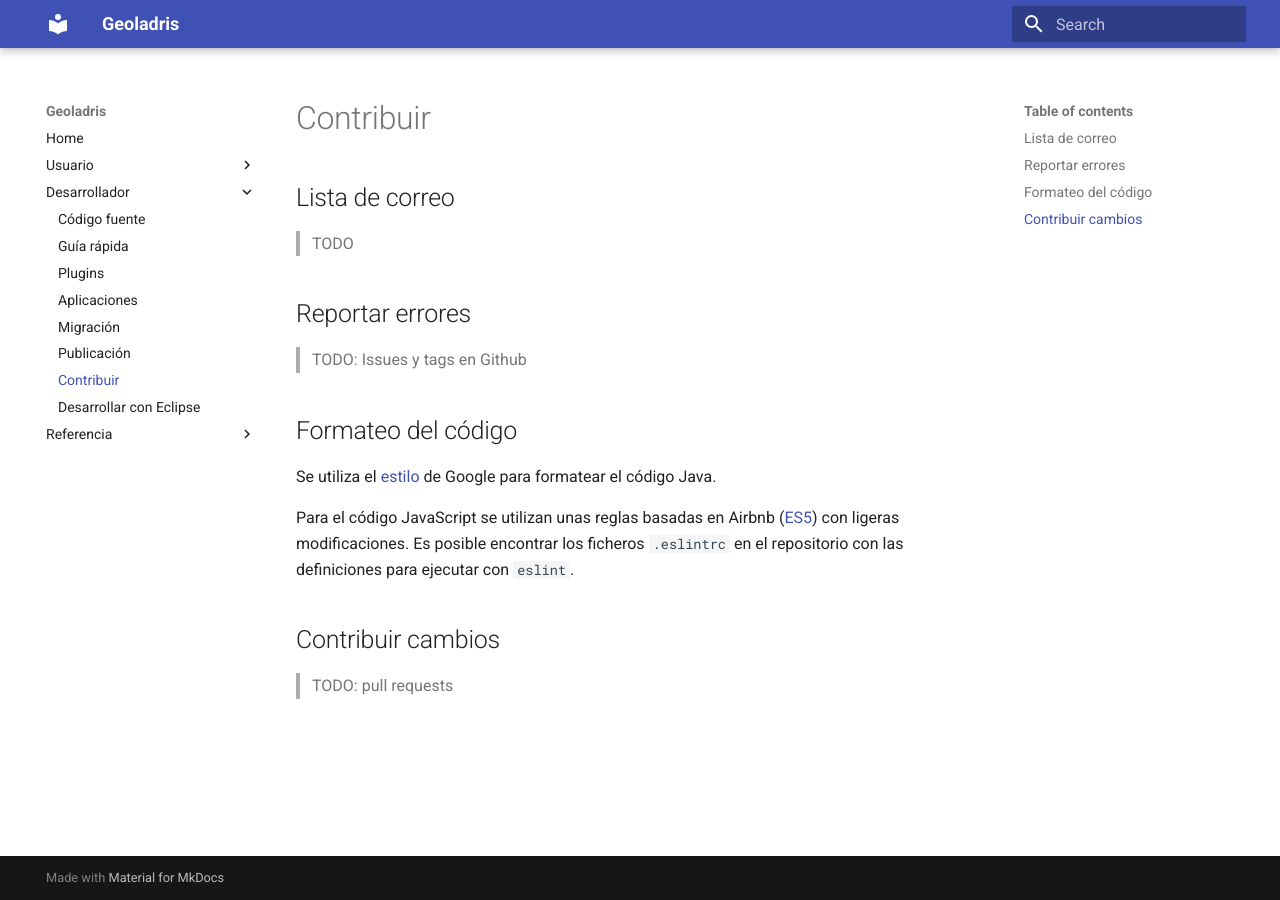
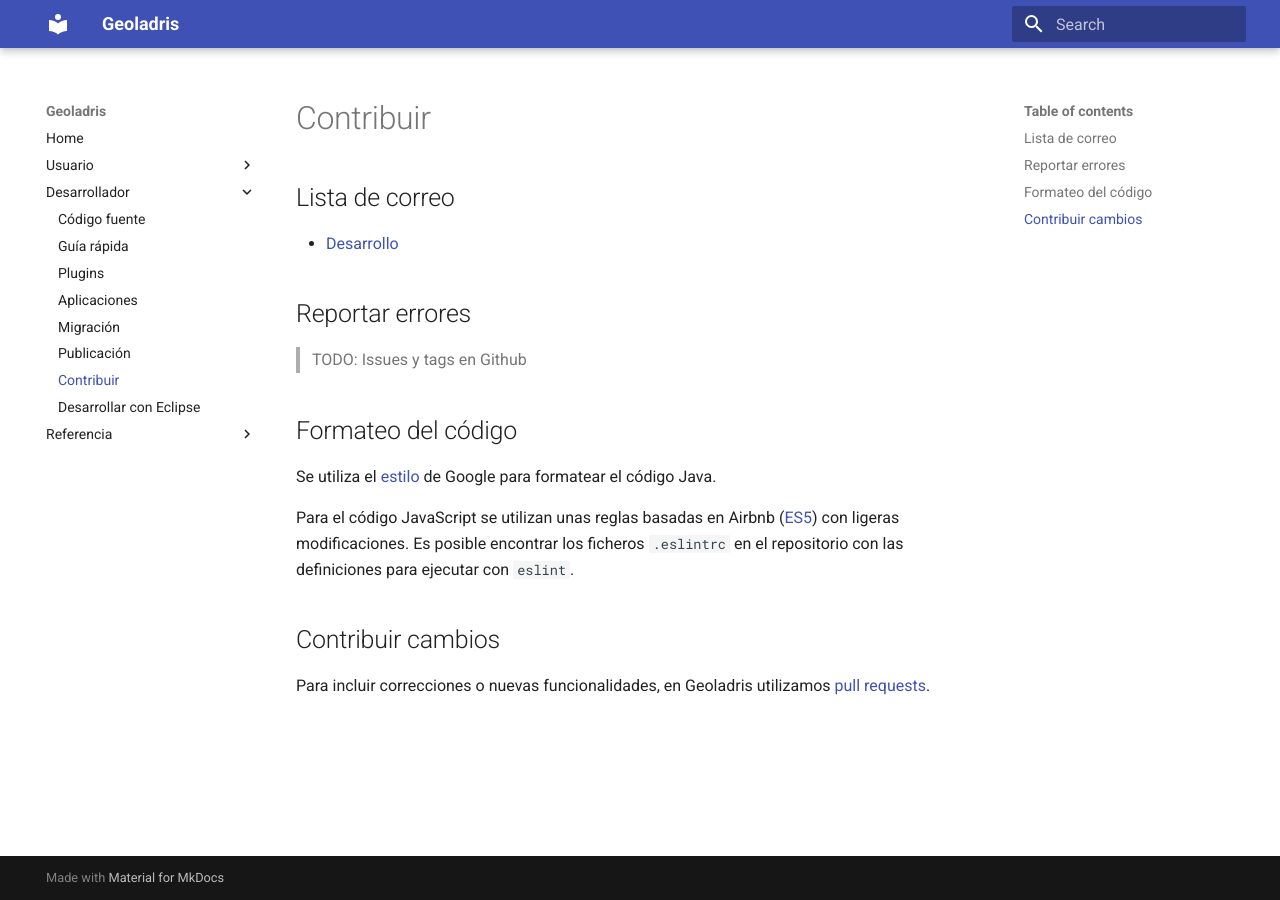
Before and after one commit to geoladris/doc, an MkDocs documentation site: the page built from docs/dev/contribute.md, in a window 1280 px wide. Built offline with MkDocs 1.6.1 and Material for MkDocs 9.7.7, drawn with Linux system fonts in a browser that asks for light colours; old or Windows-style settings are respelled for this version of MkDocs.

Commit message:
Add doc for contribute

```diff
--- a/docs/dev/contribute.md
+++ b/docs/dev/contribute.md
@@ -1,6 +1,6 @@
 ## Lista de correo
 
-> TODO
+* [Desarrollo](https://groups.google.com/forum/#!forum/geoladris)
 
 ## Reportar errores
 
@@ -14,4 +14,4 @@ Para el código JavaScript se utilizan unas reglas basadas en Airbnb ([ES5](http
 
 ## Contribuir cambios
 
-> TODO: pull requests
+Para incluir correcciones o nuevas funcionalidades, en Geoladris utilizamos [pull requests](https://help.github.com/articles/about-pull-requests/).
```
